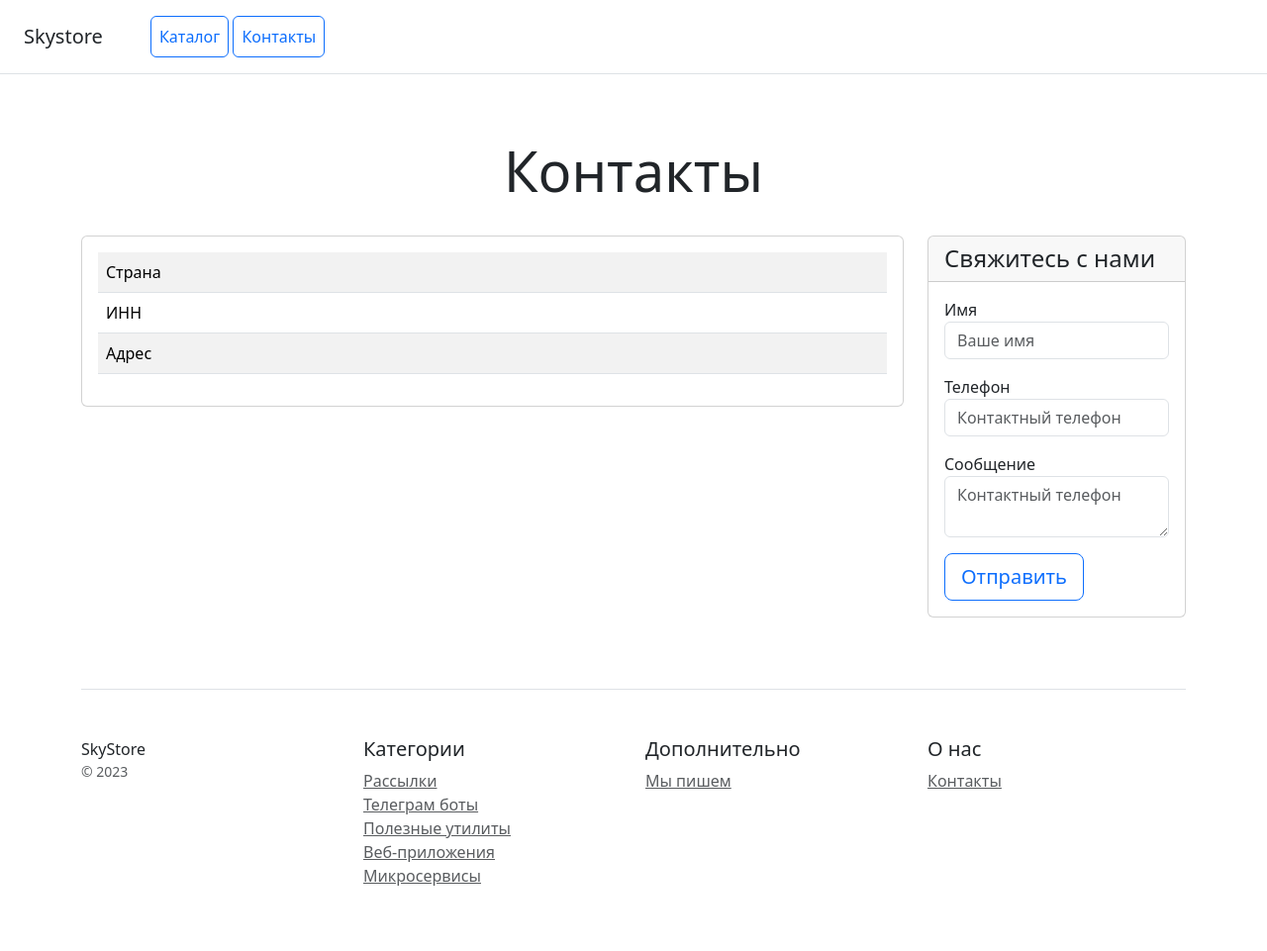
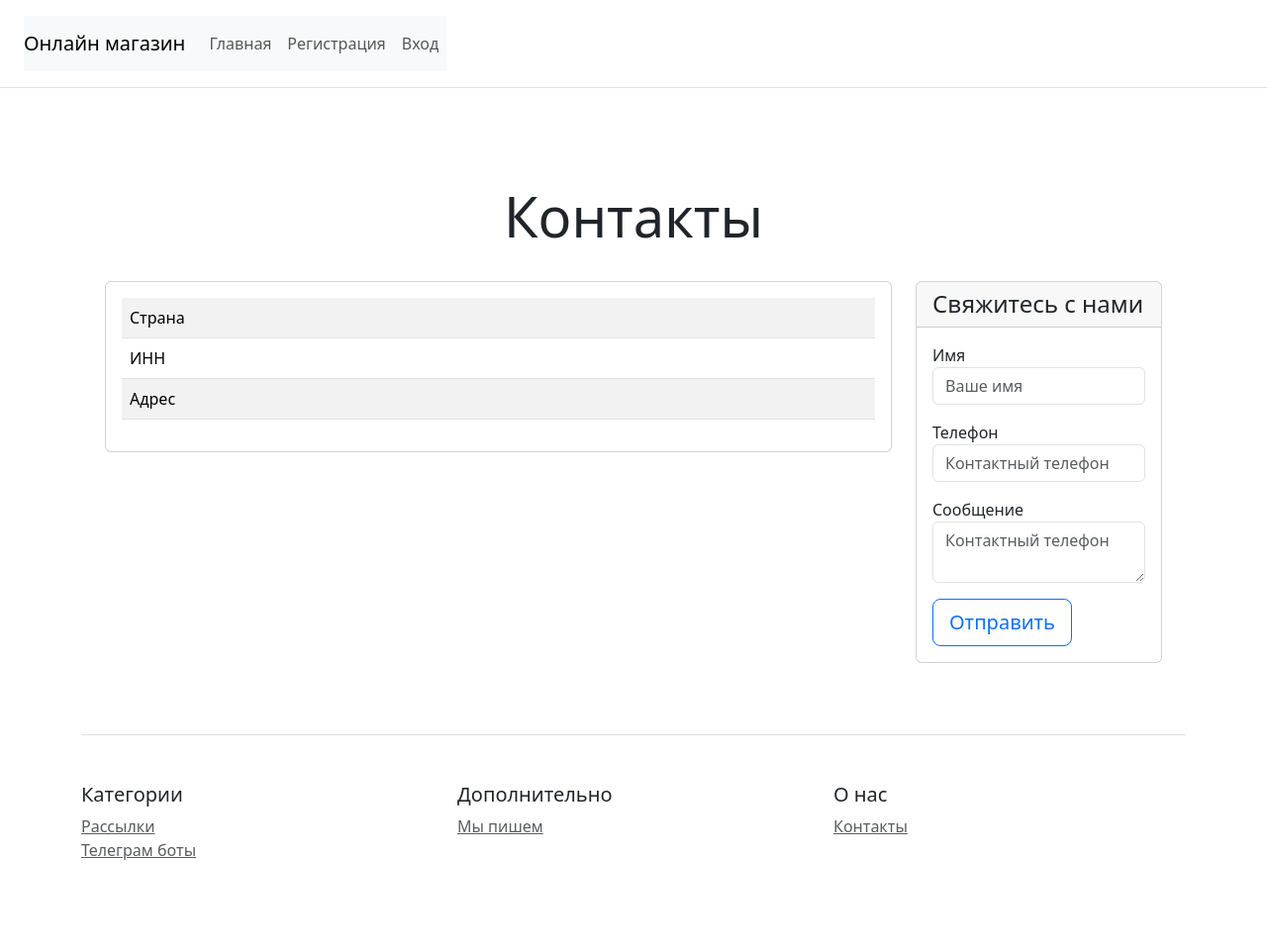
Before and after one commit to McSim555/Online_shop, a Django app: page /contacts/ in a window 1280 px wide. Shown: the whole page at 99% size. After the commit the page ends 869 px from the top, so only its background shows below. Run offline with Django 5.2, Linux system fonts and the light colour scheme; data that the repository does not hold is empty; some libraries are stand-ins or nearby versions.

Commit message:
Homework 24 tasks 1 - 3 done

```diff
--- a/catalog/templates/contacts.html
+++ b/catalog/templates/contacts.html
@@ -1,21 +1,8 @@
-<!doctype html>
-<html lang="en">
-<head>
-    <meta charset="utf-8">
-    <meta name="viewport" content="width=device-width, initial-scale=1">
-    <title>Skystore</title>
-    <!-- Подключите статичеcкие файлы со стилями Bootstrap -->
-    <link rel="stylesheet" href="/static/css/bootstrap.min.css">
-</head>
-<body>
-<div class="d-flex flex-column flex-md-row align-items-center p-3 px-md-4 mb-3 bg-white border-bottom box-shadow">
-    <h5 class="my-0 mr-md-auto font-weight-normal">Skystore</h5>
-    <nav class="ms-5">
-        <a class="p-2 btn btn-outline-primary" href="/">Каталог</a>
-        <a class="p-2 btn btn-outline-primary" href="/contacts/">Контакты</a>
-    </nav>
-</div>
+{% extends 'base.html' %}
 
+{% block title %}Контакты{% endblock %}
+
+{% block content %}
 <div class="pricing-header px-3 py-3 pt-md-5 pb-md-4 mx-auto text-center">
     <h1 class="display-4">Контакты</h1>
 </div>
@@ -68,40 +55,5 @@
             </div>
         </div>
     </div>
-
-    <footer class="pt-4 my-md-5 pt-md-5 border-top">
-        <div class="row">
-            <div class="col-12 col-md">
-                SkyStore
-                <small class="d-block mb-3 text-muted">&copy; 2023</small>
-            </div>
-            <div class="col-6 col-md">
-                <h5>Категории</h5>
-                <ul class="list-unstyled text-small">
-                    <li><a class="text-muted" href="#">Рассылки</a></li>
-                    <li><a class="text-muted" href="#">Телеграм боты</a></li>
-                    <li><a class="text-muted" href="#">Полезные утилиты</a></li>
-                    <li><a class="text-muted" href="#">Веб-приложения</a></li>
-                    <li><a class="text-muted" href="#">Микросервисы</a></li>
-                </ul>
-            </div>
-            <div class="col-6 col-md">
-                <h5>Дополнительно</h5>
-                <ul class="list-unstyled text-small">
-                    <li><a class="text-muted" href="#">Мы пишем</a></li>
-                </ul>
-            </div>
-            <div class="col-6 col-md">
-                <h5>О нас</h5>
-                <ul class="list-unstyled text-small">
-                    <li><a class="text-muted" href="/contacts/">Контакты</a></li>
-                </ul>
-            </div>
-        </div>
-    </footer>
 </div>
-
-<!-- Подключите статичеcкие файлы со скриптами Bootstrap -->
-<script src="/static/js/bootstrap.bundle.min.js"></script>
-</body>
-</html>
+{% endblock %}
--- a/catalog/templates/header.html
+++ b/catalog/templates/header.html
@@ -1,6 +1,21 @@
 <div class="d-flex flex-column flex-md-row align-items-center p-3 px-md-4 mb-3 bg-white border-bottom box-shadow">
-    <nav class="ms-5">
-        <a class="p-2 btn btn-outline-primary" href="/">Каталог</a>
-        <a class="p-2 btn btn-outline-primary" href="/contacts/">Контакты</a>
+     <nav class="navbar navbar-expand-lg navbar-light bg-light">
+        <a class="navbar-brand" href="{% url 'catalog:home' %}">Онлайн магазин</a>
+        <button class="navbar-toggler" type="button" data-toggle="collapse" data-target="#navbarNav" aria-controls="navbarNav" aria-expanded="false" aria-label="Toggle navigation">
+            <span class="navbar-toggler-icon"></span>
+        </button>
+        <div class="collapse navbar-collapse" id="navbarNav">
+            <ul class="navbar-nav">
+                <li class="nav-item active">
+                    <a class="nav-link" href="{% url 'catalog:products_info' %}">Главная</a>
+                </li>
+                <li class="nav-item">
+                    <a class="nav-link" href="#">Регистрация</a>
+                </li>
+                <li class="nav-item">
+                    <a class="nav-link" href="#">Вход</a>
+                </li>
+            </ul>
+        </div>
     </nav>
 </div>
--- a/catalog/urls.py
+++ b/catalog/urls.py
@@ -8,4 +8,6 @@ urlpatterns = [
     path("", views.home, name="home"),
     path("contacts/", views.contacts, name="contacts"),
     path("feedback/", views.feedback, name="feedback"),
+    path("product/<int:pk>/", views.product_info, name="product_info"),
+    path("main/", views.products_info, name="products_info"),
 ]
--- a/catalog/views.py
+++ b/catalog/views.py
@@ -1,4 +1,4 @@
-from django.shortcuts import render
+from django.shortcuts import render, get_object_or_404
 from django.http import HttpResponse
 from catalog.models import Product, Contact
 
@@ -31,3 +31,15 @@ def feedback(request):
         message = request.POST.get("message")
         return HttpResponse(f"Спасибо, {name}! Ваша информация получена.")
     return render(request, "feedback.html")
+
+
+def product_info(request, pk):
+    product = get_object_or_404(Product, pk=pk)
+    context = {"product": product}
+    return render(request, "product.html", context)
+
+
+def products_info(request):
+    products = Product.objects.all()
+    context = {"products": products}
+    return render(request, "main.html", context)
```
Also changed, not shown: catalog/templates/home.html (+4 -18 lines), catalog/templates/main.html (added, +27 -0 lines), catalog/templates/product.html (added, +30 -0 lines), catalog/templatetags/my_tags.py (added, +10 -0 lines).
